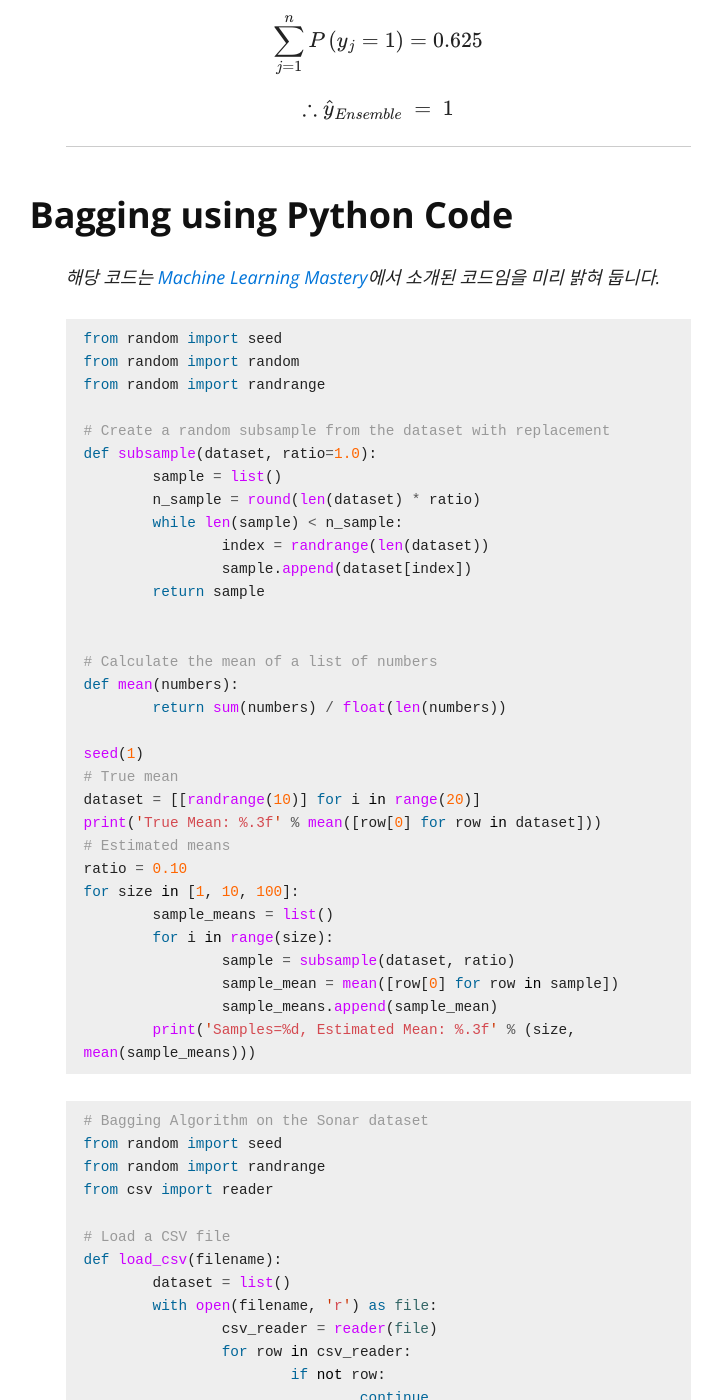
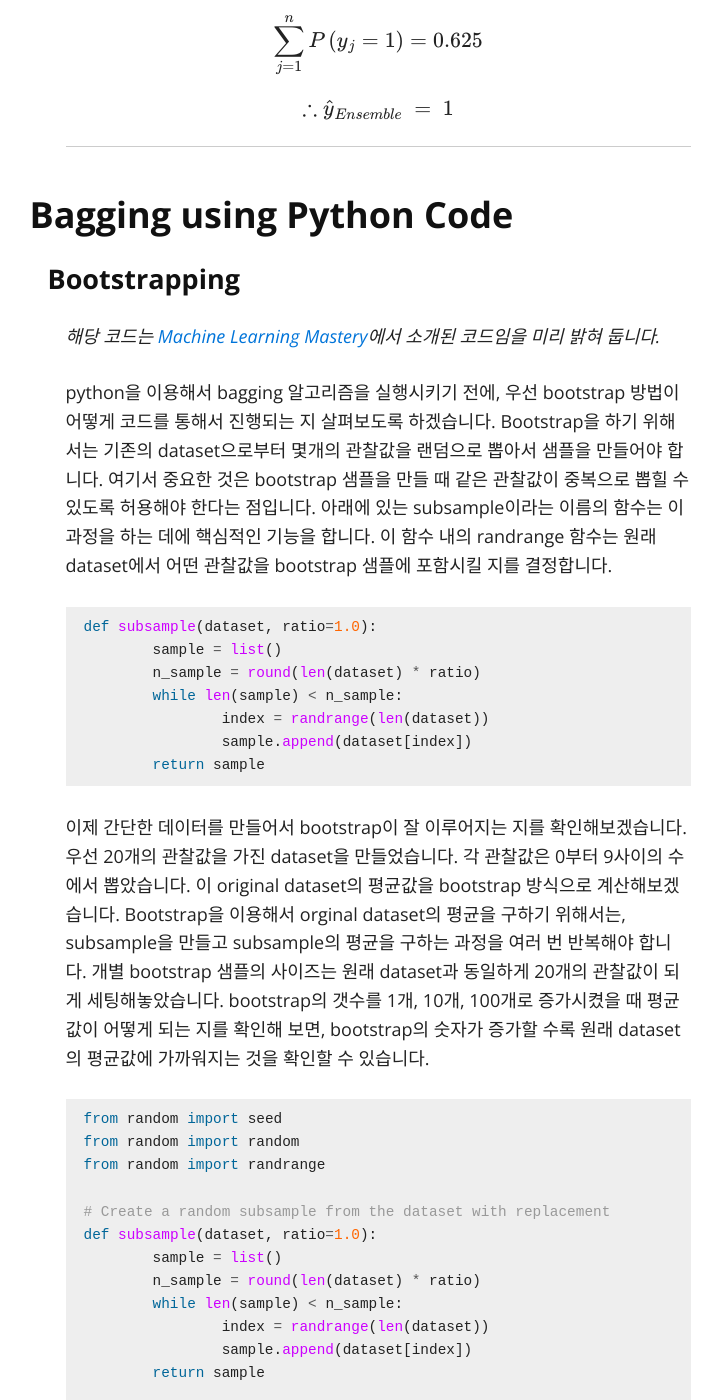
Before and after one commit to seokchaeyoon/seokchaeyoon.github.io, a Jekyll site: the page built from index.md, in a window 1280 px wide and 1400 px high, scrolled down 14971 px. Shown: the whole window, without its empty margins (262-984 px from the left). Built offline with Jekyll 4.4.1, drawn with Linux system fonts in a browser that asks for light colours; nearby versions of some CDN libraries; formulas are drawn with MathJax 3; some of the changed text lies outside the part shown.

Commit message:
Update index.md

````diff
--- a/index.md
+++ b/index.md
@@ -219,8 +219,25 @@ $$ \therefore { \hat { y }  }_{ Ensemble }\ =\ 1 $$ </div>
 
 <hr>
 ### Bagging using Python Code
+##### Bootstrapping
 *해당 코드는 [Machine Learning Mastery](https://machinelearningmastery.com/implement-bagging-scratch-python/)에서 소개된 코드임을 미리 밝혀 둡니다.*
 
+python을 이용해서 bagging 알고리즘을 실행시키기 전에, 우선 bootstrap 방법이 어떻게 코드를 통해서 진행되는 지 살펴보도록 하겠습니다. Bootstrap을 하기 위해서는 기존의 dataset으로부터 몇개의 관찰값을 랜덤으로 뽑아서 샘플을 만들어야 합니다. 여기서 중요한 것은 bootstrap 샘플을 만들 때 같은 관찰값이 중복으로 뽑힐 수 있도록 허용해야 한다는 점입니다.
+아래에 있는 subsample이라는 이름의 함수는 이 과정을 하는 데에 핵심적인 기능을 합니다. 이 함수 내의 randrange 함수는 원래 dataset에서 어떤 관찰값을 bootstrap 샘플에 포함시킬 지를 결정합니다.
+
+```python
+def subsample(dataset, ratio=1.0):
+	sample = list()
+	n_sample = round(len(dataset) * ratio)
+	while len(sample) < n_sample:
+		index = randrange(len(dataset))
+		sample.append(dataset[index])
+	return sample
+```
+
+이제 간단한 데이터를 만들어서 bootstrap이 잘 이루어지는 지를 확인해보겠습니다. 우선 20개의 관찰값을 가진 dataset을 만들었습니다. 각 관찰값은 0부터 9사이의 수에서 뽑았습니다. 이 original dataset의 평균값을 bootstrap 방식으로 계산해보겠습니다.
+Bootstrap을 이용해서 orginal dataset의 평균을 구하기 위해서는, subsample을 만들고 subsample의 평균을 구하는 과정을 여러 번 반복해야 합니다.
+개별 bootstrap 샘플의 사이즈는 원래 dataset과 동일하게 20개의 관찰값이 되게 세팅해놓았습니다. bootstrap의 갯수를 1개, 10개, 100개로 증가시켰을 때 평균값이 어떻게 되는 지를 확인해 보면, bootstrap의 숫자가 증가할 수록 원래 dataset의 평균값에 가까워지는 것을 확인할 수 있습니다.
 
 ```python
 from random import seed
@@ -236,7 +253,6 @@ def subsample(dataset, ratio=1.0):
 		sample.append(dataset[index])
 	return sample
 
-
 # Calculate the mean of a list of numbers
 def mean(numbers):
 	return sum(numbers) / float(len(numbers))
@@ -246,7 +262,7 @@ seed(1)
 dataset = [[randrange(10)] for i in range(20)]
 print('True Mean: %.3f' % mean([row[0] for row in dataset]))
 # Estimated means
-ratio = 0.10
+ratio = 1.0
 for size in [1, 10, 100]:
 	sample_means = list()
 	for i in range(size):
@@ -255,6 +271,14 @@ for size in [1, 10, 100]:
 		sample_means.append(sample_mean)
 	print('Samples=%d, Estimated Mean: %.3f' % (size, mean(sample_means)))
 ```
+
+> Original dataset의 평균값: 4.5
+> Samples=1, Estimated Mean: 5.250
+> Samples=10, Estimated Mean: 4.755
+> Samples=100, Estimated Mean: 4.447
+
+##### Bagging
+
 ```python
 # Bagging Algorithm on the Sonar dataset
 from random import seed
````
